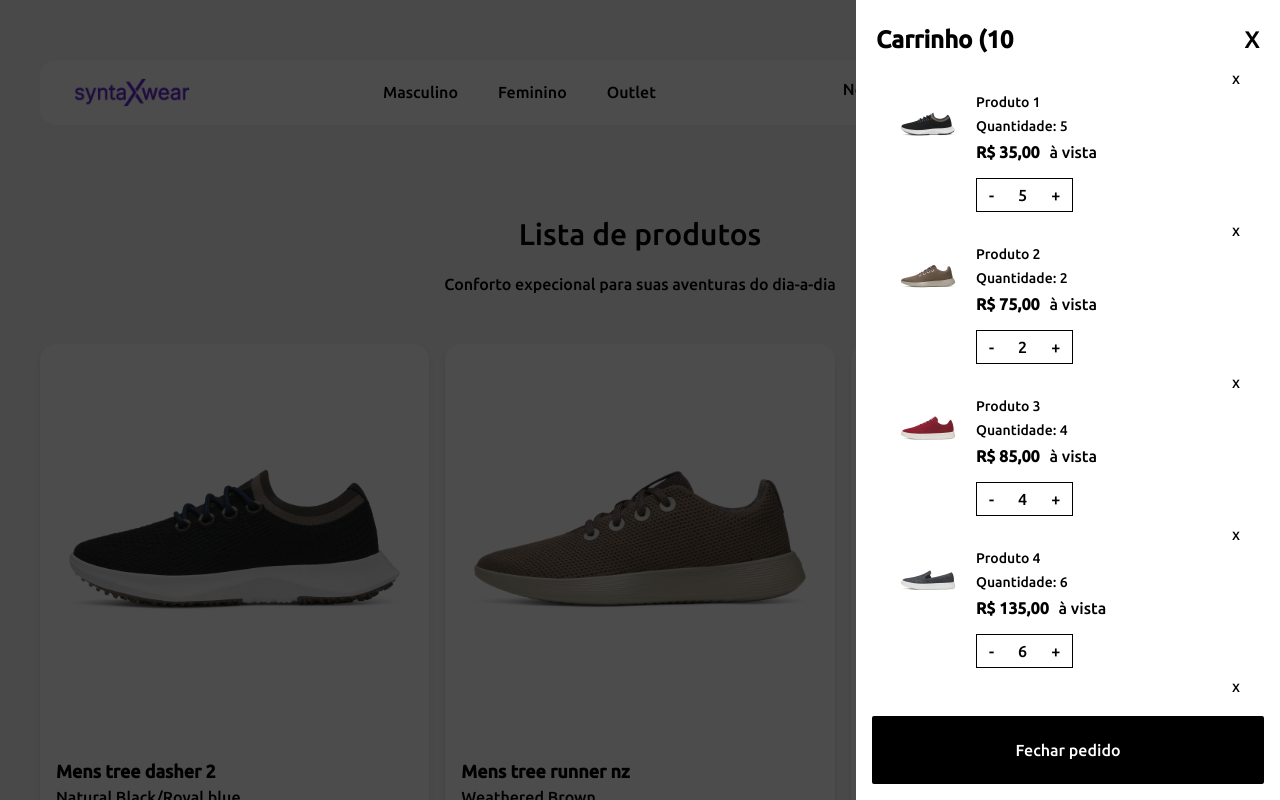
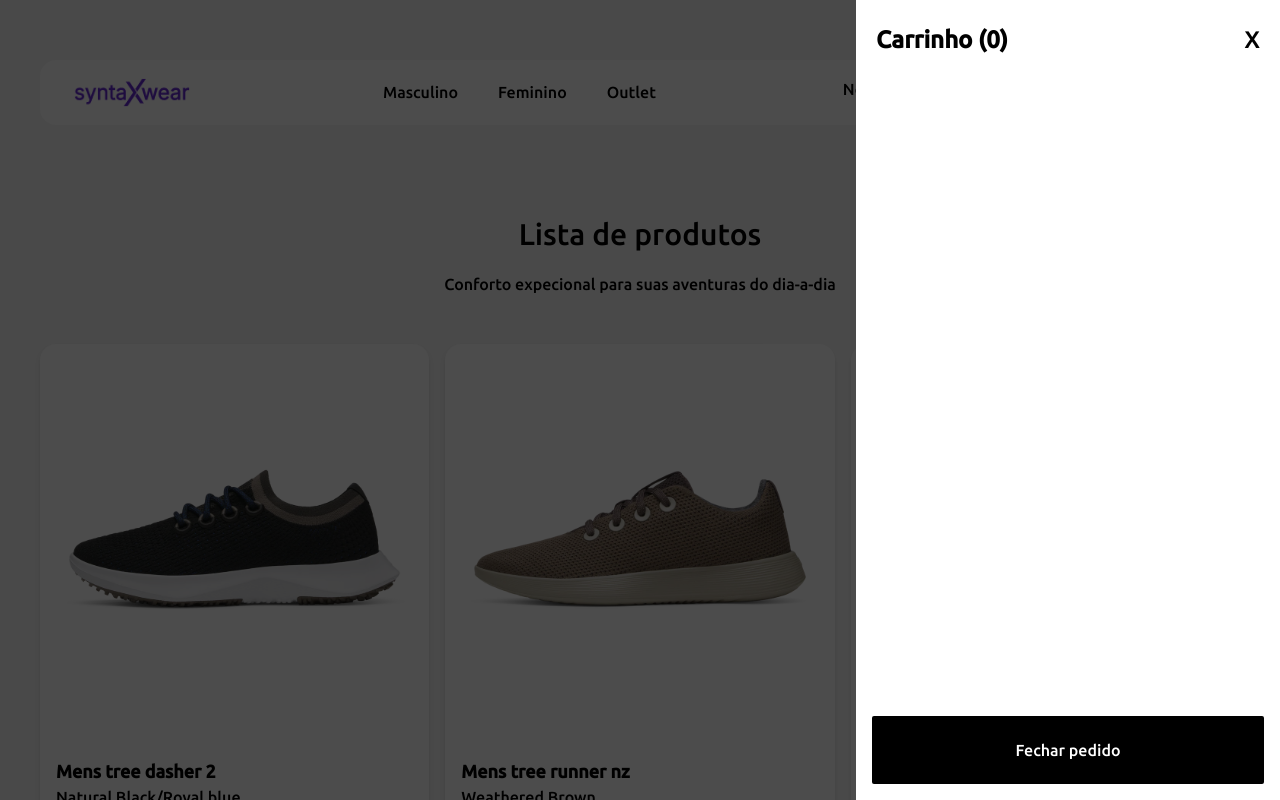
Before and after one commit to alanborgesdev/syntax-wear-app, a React (Vite) app: page /products in a window 1280 px wide. Both pictures are taken after a click on the button 1199 px from the left and 89 px from the top of the page. Shown: the top 800 px of the page. Built offline with nearby package versions, Linux system fonts and the light colour scheme.

Commit message:
feat: adiciona contexto de produtos no carrinho

```diff
--- a/src/App.tsx
+++ b/src/App.tsx
@@ -1,5 +1,6 @@
 import { RouterProvider, createRouter } from "@tanstack/react-router";
 import { routeTree } from "./router-tree-gen";
+import { CartProvider } from "./contexts/CartProvider";
 
 const router = createRouter({
     routeTree,
@@ -12,7 +13,11 @@
 }
 
 function App() {
-    return <RouterProvider router={router} />;
+    return (
+        <CartProvider>
+            <RouterProvider router={router} />
+        </CartProvider>
+    );
 }
 
 export default App;
--- a/src/components/ProductCard/index.tsx
+++ b/src/components/ProductCard/index.tsx
@@ -1,12 +1,17 @@
 import { Link } from "@tanstack/react-router";
 import type { Product } from "../../interfaces/product";
 import { MdAddShoppingCart } from "react-icons/md";
+import { useContext } from "react";
+import { CartContext } from "../../contexts/CartContext";
 
 interface ProductCardProps {
     product: Product;
 }
 
 export const ProductCard = ({ product }: ProductCardProps) => {
+
+    const { addToCart } = useContext(CartContext)
+
     return (
         <div className="bg-white rounded-2xl shadow-md">
             <Link
@@ -27,7 +32,7 @@
                 <div className="flex justify-between mt-2.5">
                     <p className="font-bold">R${product.price},00</p>
 
-                    <button className="cursor-pointer">
+                    <button className="cursor-pointer" onClick={() => addToCart(product)}>
                         <MdAddShoppingCart className="h7 w-7" />
                     </button>
                 </div>
--- a/src/components/ProductList/index.tsx
+++ b/src/components/ProductList/index.tsx
@@ -9,7 +9,7 @@
     return (
         <section className="grid gap-4 grid-cols-[repeat(auto-fit,minmax(350px,1fr))] mb-10">
             {products.map((product) => (
-                <ProductCard product={product} />
+                <ProductCard key={product.id} product={product} />
             ))}
         </section>
     );
--- a/src/components/ShoppingCart/index.tsx
+++ b/src/components/ShoppingCart/index.tsx
@@ -1,76 +1,14 @@
 import IconCart from "@/assets/images/icon-cart.png";
-import { useState } from "react";
-
-import MensTreeDasher from "@/assets/images/tree-dasher-2-natural-black-boyal-blue.webp";
-import MensTreeRunnerNz from "@/assets/images/tree-runner-nz-weathered-brown.webp";
-import MensWoolCruiser from "@/assets/images/wool-cruiser-burgundy.webp";
-import MensWoolCruiserSlipOn from "@/assets/images/wool-cruiser-slip-on-dark-grey.webp";
-import MensWoolCruiserWaterproof from "@/assets/images/wool-cruiser-waterproof-natural-black.webp";
+import { useContext, useState } from "react";
+import { CartContext } from "../../contexts/CartContext";
 import formatCurrency from "../../utils/format-currency";
-
-const productsInCart = [
-    { id: 1, name: "Produto 1", image: MensTreeDasher, price: 35, quantity: 5 },
-    {
-        id: 2,
-        name: "Produto 2",
-        image: MensTreeRunnerNz,
-        price: 75,
-        quantity: 2,
-    },
-    {
-        id: 3,
-        name: "Produto 3",
-        image: MensWoolCruiser,
-        price: 85,
-        quantity: 4,
-    },
-    {
-        id: 4,
-        name: "Produto 4",
-        image: MensWoolCruiserSlipOn,
-        price: 135,
-        quantity: 6,
-    },
-    {
-        id: 5,
-        name: "Produto 5",
-        image: MensWoolCruiserWaterproof,
-        price: 15,
-        quantity: 2,
-    },
-    { id: 1, name: "Produto 1", image: MensTreeDasher, price: 35, quantity: 5 },
-    {
-        id: 2,
-        name: "Produto 2",
-        image: MensTreeRunnerNz,
-        price: 75,
-        quantity: 2,
-    },
-    {
-        id: 3,
-        name: "Produto 3",
-        image: MensWoolCruiser,
-        price: 85,
-        quantity: 4,
-    },
-    {
-        id: 4,
-        name: "Produto 4",
-        image: MensWoolCruiserSlipOn,
-        price: 135,
-        quantity: 6,
-    },
-    {
-        id: 5,
-        name: "Produto 5",
-        image: MensWoolCruiserWaterproof,
-        price: 15,
-        quantity: 2,
-    },
-];
 
 export const ShoppingCart = () => {
     const [cartIsOpen, setCartIsOpen] = useState<boolean>(false);
+    const { cart, removeFromCart, incrementInCart, decrementInCart } =
+        useContext(CartContext);
+
+    console.log("items no carrinho", cart);
 
     return (
         <>
@@ -93,23 +31,26 @@
                 >
                     <header className="flex items-center justify-between px-5">
                         <p className="text-2xl font-bold">
-                            Carrinho ({productsInCart.length}
+                            Carrinho ({cart.length})
                         </p>
                         <button
                             className="text-2xl cursor-pointer"
-                            onClick={() => setCartIsOpen(!cartIsOpen)}
+                            onClick={() => setCartIsOpen(false)}
                         >
                             X
                         </button>
                     </header>
 
                     <ul className="p-4 overflow-y-auto scrollbar-hide h-[calc(100%-140px)] flex flex-col gap-3">
-                        {productsInCart.map((product) => (
+                        {cart.map((product) => (
                             <li
                                 key={product.id}
                                 className="flex flex-col gap-1 px-6"
                             >
-                                <button className="self-end text-xs cursor-pointer">
+                                <button
+                                    className="self-end text-xs cursor-pointer"
+                                    onClick={() => removeFromCart(product.id)}
+                                >
                                     X
                                 </button>
 
@@ -136,11 +77,21 @@
                                         </p>
 
                                         <div className="border flex gap-6 py-1 px-3">
-                                            <button className="cursor-pointer">
+                                            <button
+                                                className="cursor-pointer"
+                                                onClick={() =>
+                                                    decrementInCart(product)
+                                                }
+                                            >
                                                 -
                                             </button>
                                             <p>{product.quantity}</p>
-                                            <button className="cursor-pointer">
+                                            <button
+                                                className="cursor-pointer"
+                                                onClick={() =>
+                                                    incrementInCart(product)
+                                                }
+                                            >
                                                 +
                                             </button>
                                         </div>
--- /dev/null
+++ b/src/contexts/CartContext.tsx
@@ -0,0 +1,13 @@
+import { createContext } from "react";
+import type { ProductCart } from "./CartProvider";
+import type { Product } from "../interfaces/product";
+
+interface CartContextType {
+    cart: ProductCart[];
+    addToCart: (product: Product) => void;
+    removeFromCart: (productId: number) => void;
+    incrementInCart: (product: ProductCart) => void;
+    decrementInCart: (product: ProductCart) => void;
+}
+
+export const CartContext = createContext({} as CartContextType);
--- /dev/null
+++ b/src/contexts/CartProvider.tsx
@@ -0,0 +1,90 @@
+import { useState } from "react";
+import type { Product } from "../interfaces/product";
+import { CartContext } from "./CartContext";
+
+interface CartProviderProps {
+    children: React.ReactNode;
+}
+
+export interface ProductCart extends Product {
+    quantity: number;
+}
+
+export const CartProvider = ({ children }: CartProviderProps) => {
+    const [cart, setCart] = useState<ProductCart[]>([]);
+
+    function addToCart(product: Product): void {
+        const productExistsInCart = cart.find(
+            (itemIncart) =>
+                itemIncart.name === product.name &&
+                itemIncart.id === product.id,
+        );
+
+        let newCart;
+
+        if (productExistsInCart) {
+            newCart = cart.map((itemInCart) =>
+                itemInCart.id === product.id
+                    ? {
+                          ...itemInCart,
+                          quantity: itemInCart.quantity + 1,
+                      }
+                    : itemInCart,
+            );
+        } else {
+            newCart = [...cart, { ...product, quantity: 1 }];
+        }
+        setCart(newCart);
+    }
+
+    function removeFromCart(productId: number): void {
+        setCart(cart.filter((itemInCart) => itemInCart.id !== productId));
+    }
+
+    function incrementInCart(product: ProductCart): void {
+        updateProductQuantity(product, product.quantity + 1);
+    }
+
+    function decrementInCart(product: ProductCart): void {
+        updateProductQuantity(product, product.quantity - 1);
+    }
+
+    function updateProductQuantity(
+        product: ProductCart,
+        newQuantity: number,
+    ): void {
+        if (newQuantity <= 0) return;
+        const productExistsInCart = cart.find(
+            (itemIncart) =>
+                itemIncart.name === product.name &&
+                itemIncart.id === product.id,
+        );
+
+        if (!productExistsInCart) return;
+
+        const newCart = cart.map((itemInCart) =>
+            itemInCart.id === product.id
+                ? {
+                      ...itemInCart,
+                      quantity: newQuantity,
+                  }
+                : itemInCart,
+        );
+
+        setCart(newCart);
+    }
+
+    return (
+        <CartContext.Provider
+            value={{
+                cart,
+                addToCart,
+                removeFromCart,
+                incrementInCart,
+                decrementInCart
+            }}
+        >
+            {children}
+        </CartContext.Provider>
+    );
+};
--- a/src/pages/_app/products/$productId.tsx
+++ b/src/pages/_app/products/$productId.tsx
@@ -1,17 +1,23 @@
 import { createFileRoute, Link } from "@tanstack/react-router";
 import { products } from "../../../mocks/products";
 import formatCurrency from "../../../utils/format-currency";
+import { useContext } from "react";
+import { CartContext } from "../../../contexts/CartContext";
 
 export const Route = createFileRoute("/_app/products/$productId")({
     component: RouteComponent,
 });
 
 function RouteComponent() {
+    const { addToCart } = useContext(CartContext);
+
     const { productId } = Route.useParams();
 
     const filteredProduct = products.find(
         (product) => product.id === Number(productId),
     );
+
+    if (!filteredProduct) return;
 
     const originalPrice = filteredProduct?.price ?? 0;
     const discountPrice = originalPrice * 0.9;
@@ -79,7 +85,10 @@
                         </form>
                     </div>
 
-                    <button className="bg-black text-white rounded-md p-5 w-full cursor-pointer hover:bg-gray-800">
+                    <button
+                        className="bg-black text-white rounded-md p-5 w-full cursor-pointer hover:bg-gray-800"
+                        onClick={() => addToCart(filteredProduct)}
+                    >
                         Adicionar ao carrinho
                     </button>
                 </div>
```
